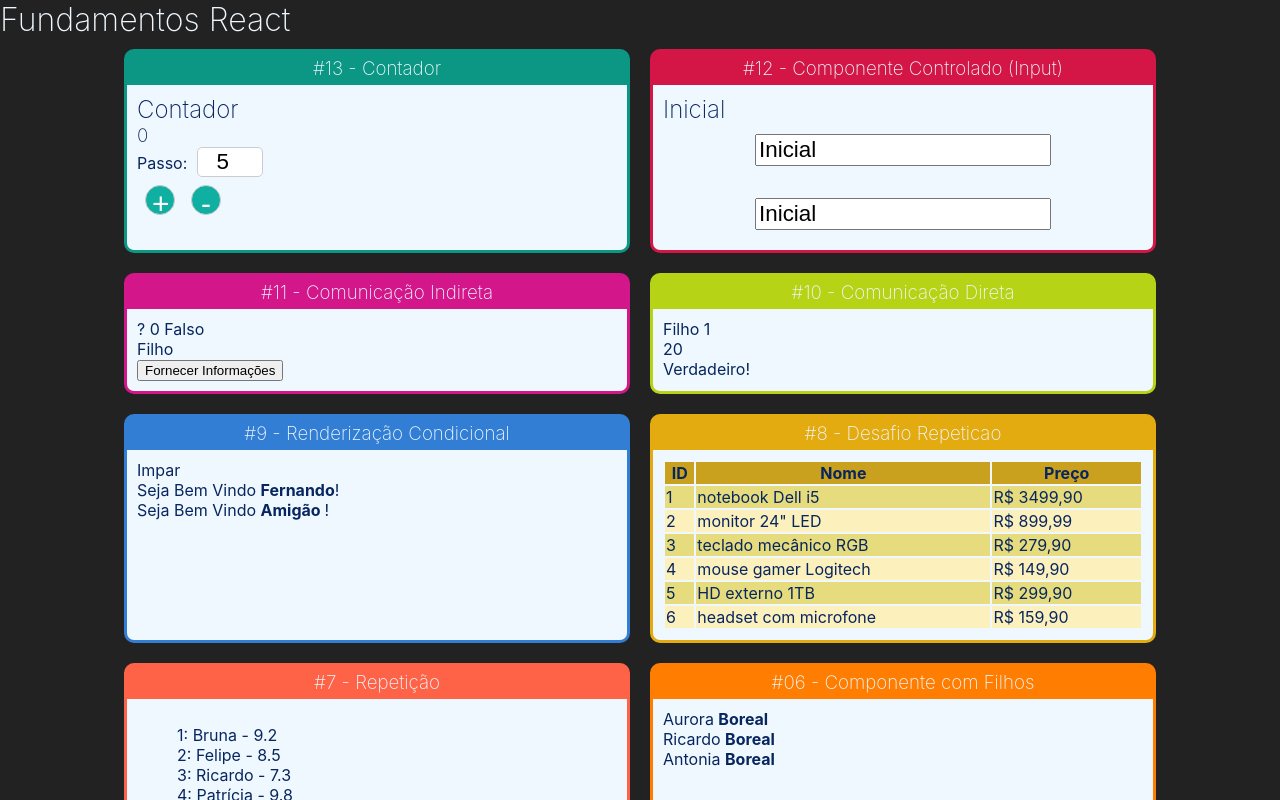
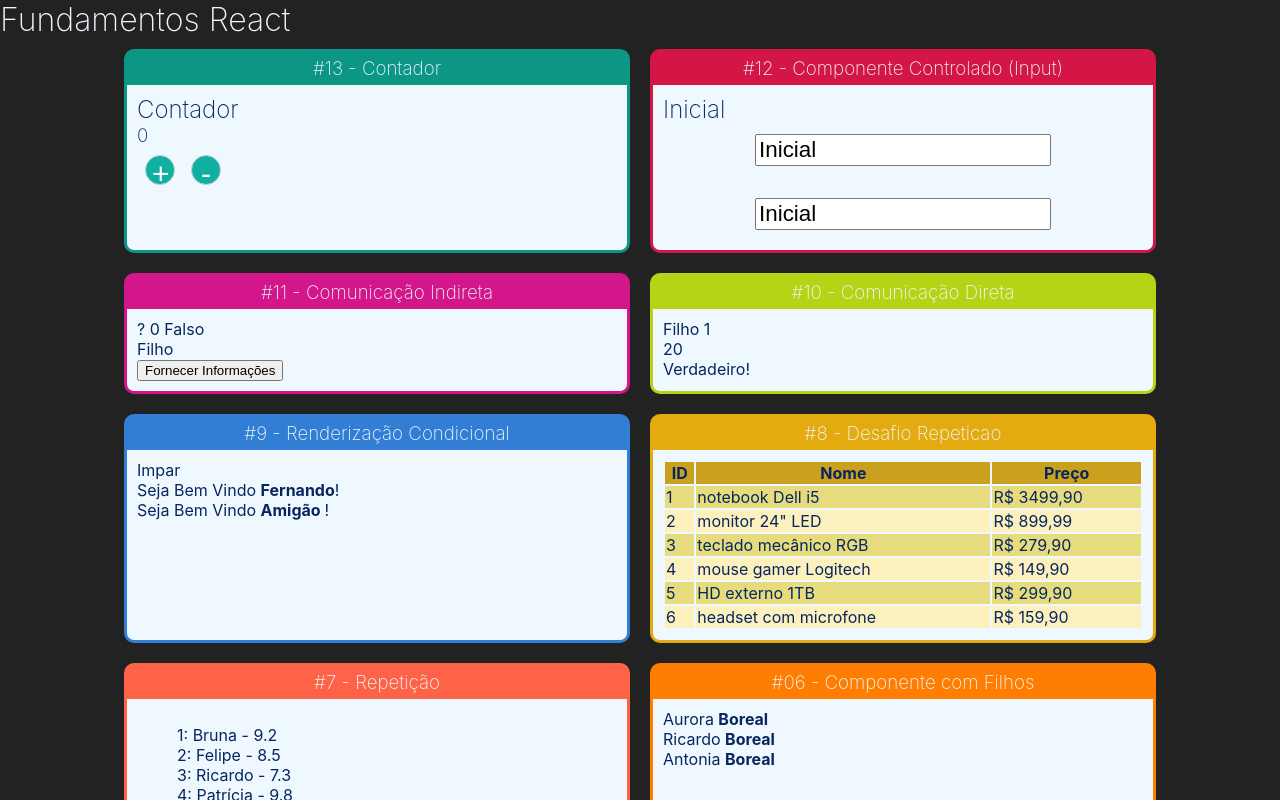
Before and after one commit to nathaliafas2/curso-react, a React (Create React App) app: page / in a window 1280 px wide. Shown: the top 800 px of the page. Built offline with nearby package versions, Linux system fonts and the light colour scheme.

Commit message:
Contador Parte 2

```diff
--- /dev/null
+++ b/src/components/contador/Botoes.jsx
@@ -0,0 +1,10 @@
+import React from "react";
+
+export default (props) => {
+  return (
+    <div>
+      <button onClick={props.setInc}>+</button>
+      <button onClick={props.SetDec}>-</button>
+    </div>
+  );
+};
--- a/src/components/contador/Contador.jsx
+++ b/src/components/contador/Contador.jsx
@@ -1,5 +1,8 @@
 import "./Contador.css";
 import React, { Component } from "react";
+import Display from "./Display";
+import Botoes from "./Botoes";
+import PassoForm from "./PassoForm";
 
 class Contador extends Component {
   state = {
@@ -7,38 +10,31 @@
     passo: this.props.passoInicial || 5,
   };
 
-  inc(){
+  inc() {
     this.setState({
       numero: this.state.numero + this.state.passo,
     });
   }
 
-  dec(){
+  dec() {
     this.setState({
       numero: this.state.numero - this.state.passo,
     });
   }
 
-setPasso = (e) => {
+  setPasso = (novoPasso) => {
     this.setState({
-      passo: + e.target.value,
+      passo: novoPasso,
     });
-}
+  };
 
   render() {
     return (
       <div className="Contador">
         <h2>Contador</h2>
-        <h3>{this.state.numero}</h3>
-        <div>
-          <label htmlFor="passoInput">Passo:</label>
-          <input id="passoInput"
-                 type="number"
-                 value={this.state.passo}
-                 onChange={this.setPasso} />
-        </div>
-        <button onClick={this.inc.bind(this)}>+</button>
-        <button onClick={this.dec.bind(this)}>-</button>
+        <Display numero={this.state.numero} />
+        <passoForm passo={this.state.passo} setPasso={this.setPasso} />
+        <Botoes setInc={this.inc} setDec={this.dec} />
       </div>
     );
   }
--- /dev/null
+++ b/src/components/contador/Display.jsx
@@ -0,0 +1,7 @@
+import React from "react";
+
+export default props => {
+    return (
+        <h3>{props.numero}</h3>
+    )
+  }
--- /dev/null
+++ b/src/components/contador/PassoForm.jsx
@@ -0,0 +1,15 @@
+import React from "react";
+
+export default (props) => {
+  return (
+      <div>
+        <label htmlFor="passoInput">Passo:</label>
+        <input
+          id="passoInput"
+          type="number"
+          value={props.passo}
+          onChange={e => props.setPasso(+e.target.value)}
+        />
+      </div>
+  );
+};
```
